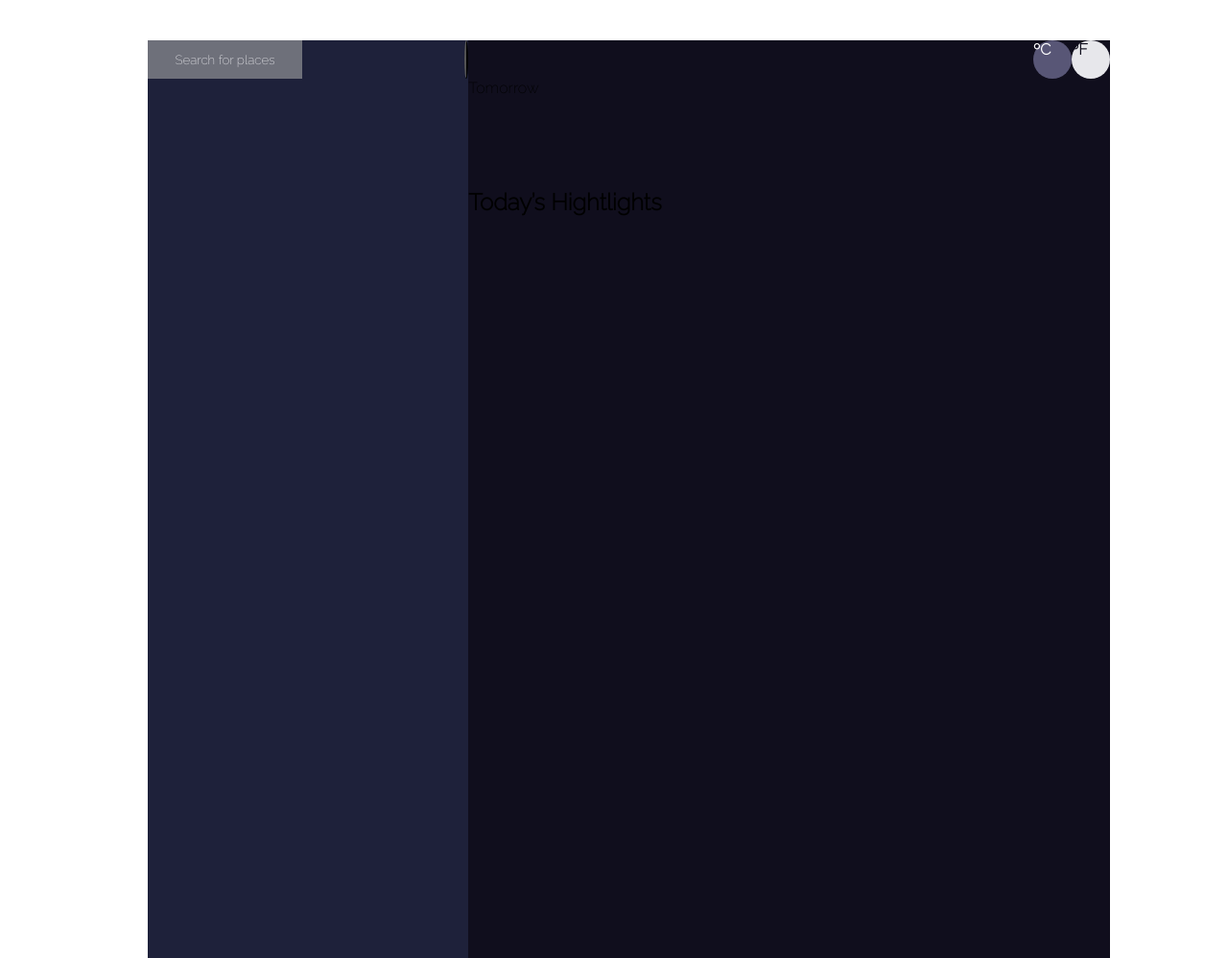
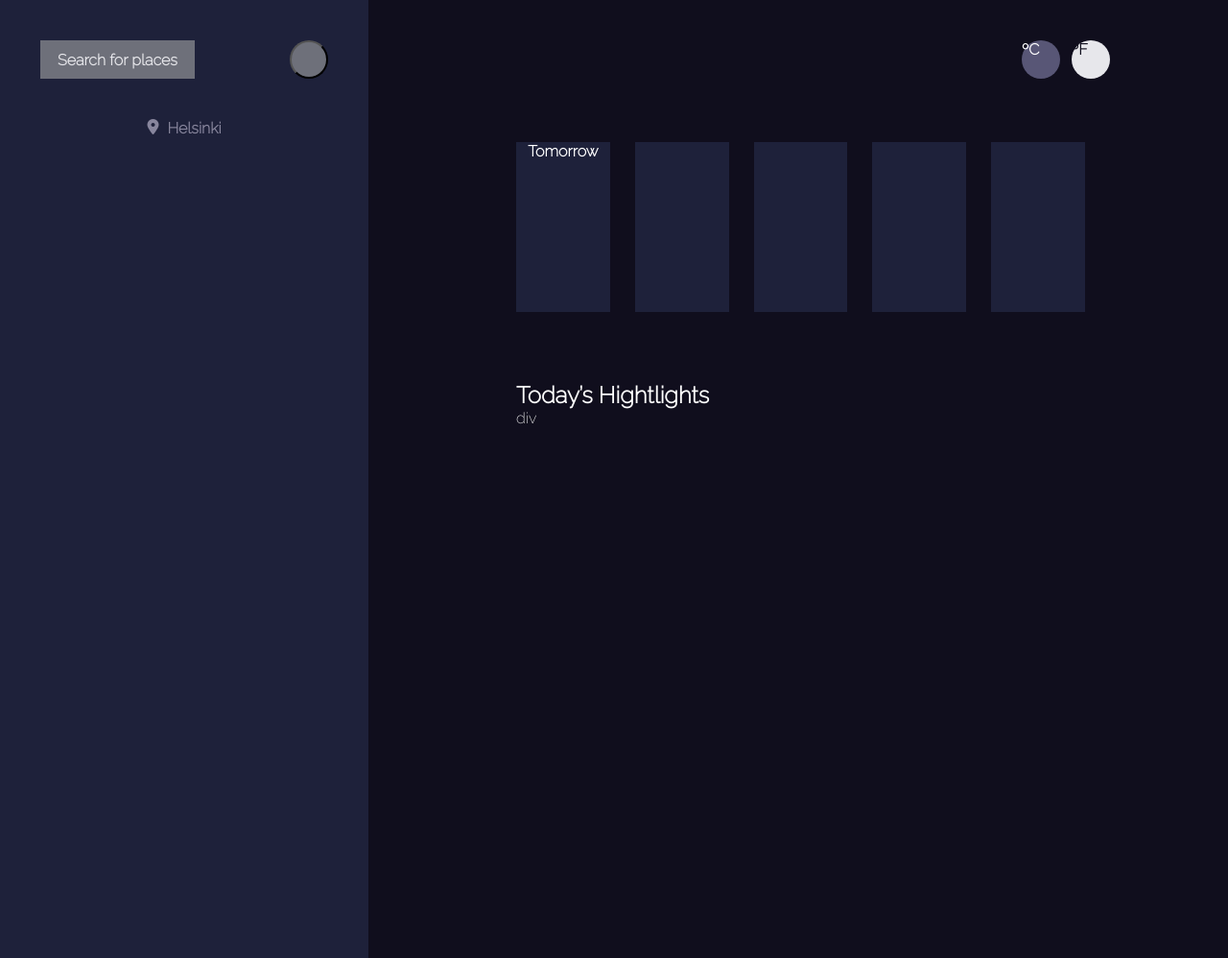
Before and after one commit to Mariana-Palacios/Challenge-1, a plain HTML site: page index.html in a window 1280 px wide. Shown: the top 998 px of the page at 96% size. Drawn offline with Linux system fonts and the light colour scheme.

Commit message:
progreso

```diff
--- a/index.html
+++ b/index.html
@@ -5,6 +5,7 @@
     <meta http-equiv="X-UA-Compatible" content="IE=edge">
     <meta name="viewport" content="width=device-width, initial-scale=1.0">
     <link rel="stylesheet" href="./styles/style.css">
+    <script src="https://kit.fontawesome.com/1af9e3cc3a.js" crossorigin="anonymous"></script>
     <title>Challenge</title>
 </head>
 <body>
@@ -13,6 +14,9 @@
             <div class="button">
                 <button class="button__search">Search for places</button>
                 <button class="button__circle"></button>
+            </div>
+            <div class="information">
+                <i class="fa-solid fa-location-dot"></i><p>Helsinki</p>
             </div>
         </aside>
         <main class="main">
@@ -64,7 +68,14 @@
             </section>
             <section>
                 <h2>Today’s Hightlights</h2>
+                <div class="hightlights">
+                    <div class="hightlights__container">
+                        div
+                    </div>
+                    <div class="hightlights__container">
 
+                    </div>
+                </div>
             </section>
         </main>
 
--- a/styles/_variables.scss
+++ b/styles/_variables.scss
@@ -13,4 +13,5 @@ $white: #fff;
 // grey
 $grey: #6E707A;
 $ligth-grey: #E7E7EB;
+$aside-grey: #88869D;
 $grey-blue:#585676;
--- a/styles/style.scss
+++ b/styles/style.scss
@@ -10,39 +10,81 @@
 
 .container{
     display: flex;
-    padding: 42px 123px 25px 154px;
     height: 1023px;
     .aside{
         width: 35%;
         height: auto;
         background-color: $blue;
+        .information{
+            color: $aside-grey;
+            display: flex;
+            justify-content: center;
+            i{
+                padding-right: 9px;
+            }
+            p{
+                font-weight: 600;
+            }
+        }
     }
     .button{
         display: flex;
         justify-content: space-between;
+        padding: 42px;
         &__search{
             background-color: $grey;
             border: 1px solid $grey;
             width: 161px;
             height: 40px;
             color: $ligth-grey;
+            font-size: 16px;
+            font-weight: 700;
+        }
+        &__search:hover{
+            background-color: $white;
+            border: 1px solid $white;
+            color: $dark-blue !important;
         }
         &__circle{
             border-radius: 50%;
             background-color: $grey;
+            height: 40px;
+            width: 40px;
         }
     }
     .main{
+        color: $white;
+        padding: 42px 123px 25px 154px;
         background-color: $dark-blue;
         width: 70%;
         .degrees{
             display: flex;
             justify-content: flex-end;
             &__f{
-                @include deegres-circle($dark-blue, $ligth-grey);
+                @include deegres-circle($dark-blue !important, $ligth-grey);
             }
             &__c{
                 @include deegres-circle($white, $grey-blue);
+                margin-right: 12px;
+            }
+        }
+        .weather{
+            display: flex;
+            justify-content: center;
+            &__day{
+                background-color: $blue;
+                width: 120px;
+                height: 177px;
+                margin: 66px 26px 72px 0px;
+                display: flex;
+                justify-content: center;
+                &--tomorrow{
+                    font-weight: bold;
+                }
+            }
+            &__day:hover{
+                background-color: $white;
+                color: $dark-blue !important;
             }
         }
     }
```
Also changed, not shown: styles/style.css, 1 other file.
